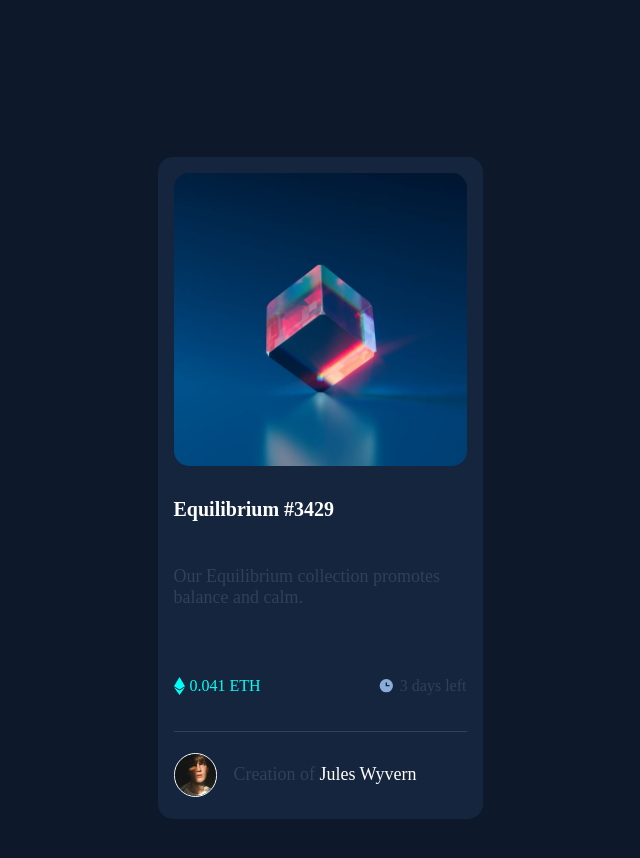
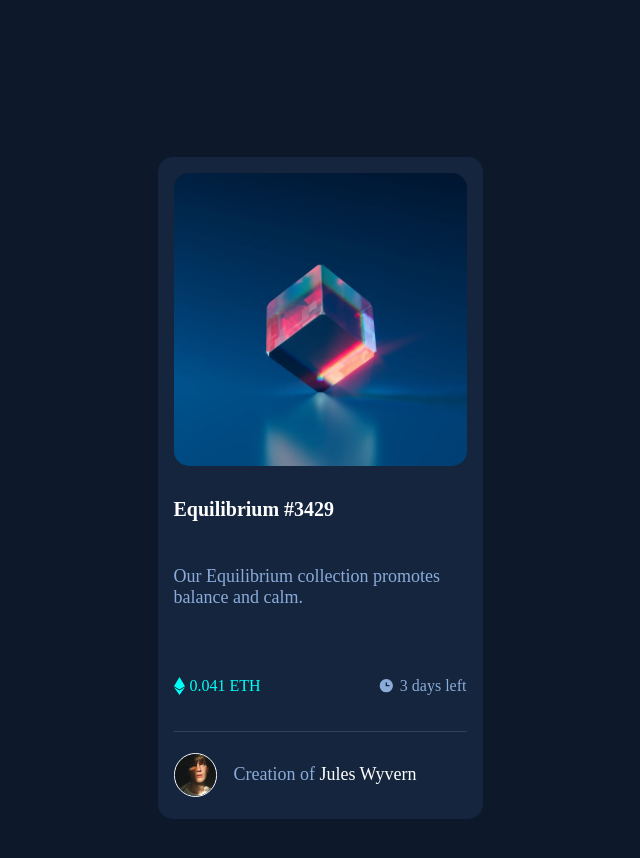
Before and after one commit to Sangham-Sarkar/nft-previewcard, a plain HTML site: page index.html in a window 1280 px wide. Shown: the whole page, without its empty margins (320-960 px from the left). Drawn offline with Linux system fonts and the light colour scheme.

Commit message:
text color fix

```diff
--- a/main.css
+++ b/main.css
@@ -94,7 +94,7 @@ h1{
 }
 
 p{
-    color: hsl(215, 32%, 27%);
+    color: hsl(215, 51%, 70%);
     font-size: 18px;
     font-family: specimen;
 }
```
